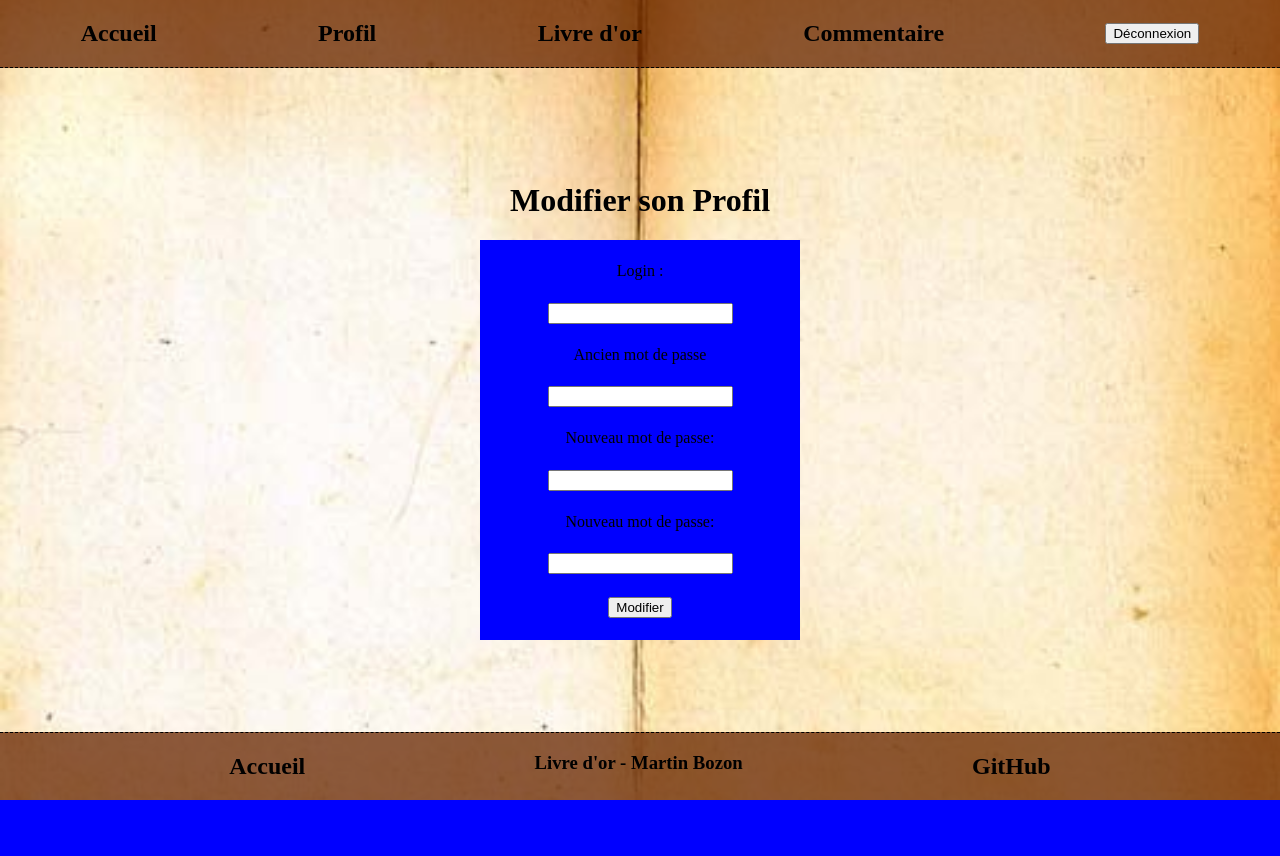
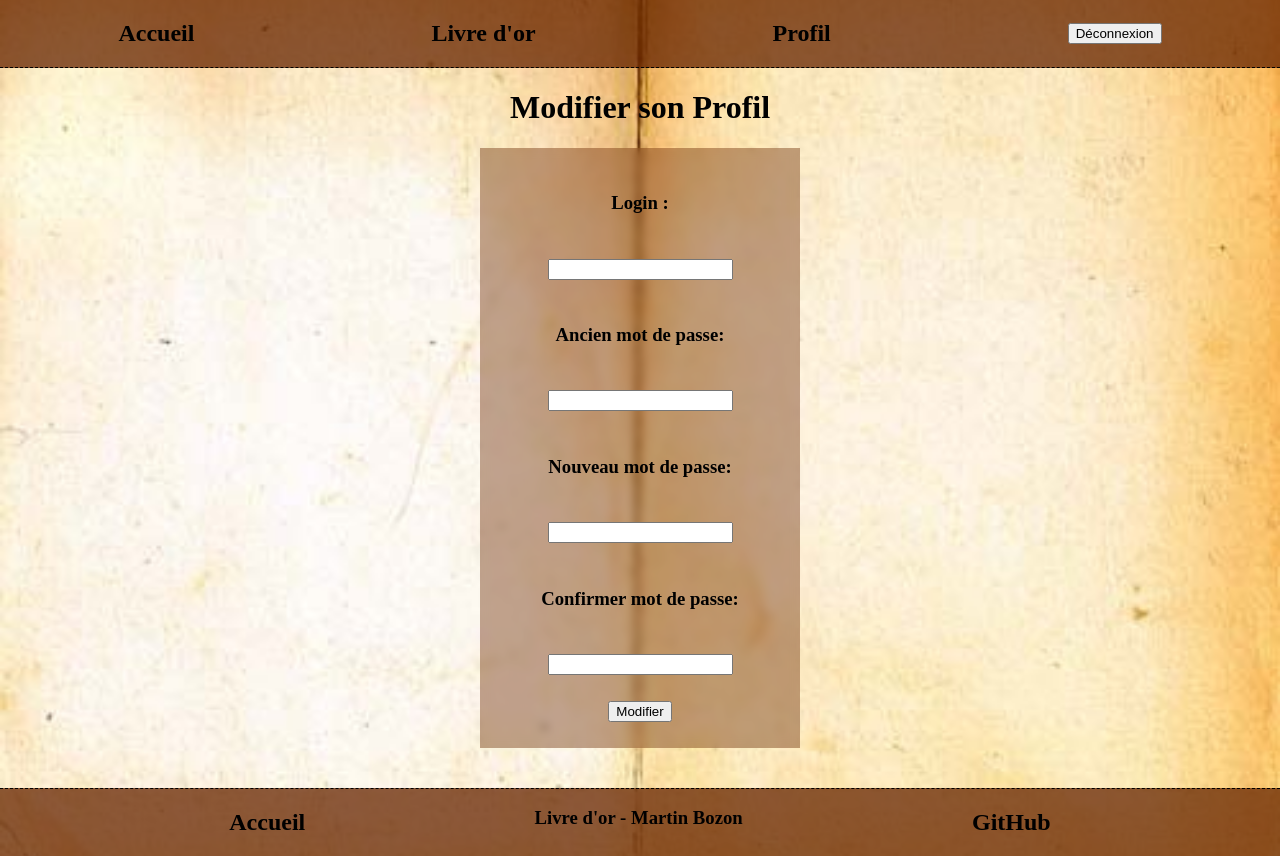
Before and after one commit to martin-bozon/livre-or, a PHP site: page /profil.php in a window 1280 px wide. Before the commit the page ends 800 px from the top, so only its background shows below. Run offline with PHP 8.4, Linux system fonts and the light colour scheme; the visitor is signed in with stand-in values (Sample User, id 1).

Commit message:
un peu plus de jolie

```diff
--- a/commentaire.php
+++ b/commentaire.php
@@ -6,7 +6,7 @@
 <head>
     <meta charset="UTF-8">
     <link rel="stylesheet" href="css/style.css"/>
-    <title>Document</title>
+    <title>Commentaire</title>
 </head>
 <body>
     <?php  include 'include/header.php'; ?>
@@ -14,8 +14,8 @@
     <main>
         <h1>Donne ton avis, même si on s'en fou.</h1>
         <form action="commentaire.php" method="POST" class="form_">
-            <label for="com">Commentaire :</label>
-            <textarea rows="5" cols="33" id="com" name="com" required>Tu es une superbe personne... </textarea>
+            <label for="com"><h3>Commentaire :</h3></label>
+            <textarea rows="5" cols="33" id="com" name="com" required></textarea>
             <input type="submit" value="Envoyer" name="send_com"/>
             <?php
                  include 'include/php_commentaire.php';
--- a/connexion.php
+++ b/connexion.php
@@ -7,7 +7,7 @@
 <head>
     <meta charset="UTF-8">
     <link rel="stylesheet" href="css/style.css"/>
-    <title>Document</title>
+    <title>Connexion</title>
 </head>
 <body>
     <?php  include 'include/header.php'; ?>
@@ -15,9 +15,9 @@
     <main>
         <h1>Formulaire de connexion</h1>
         <form action="connexion.php" method="POST" class="form_">
-            <label for="login">Login :</label>
+            <label for="login"><h3>Login :</h3></label>
             <input type="text" id="login" name="login" required>
-            <label for="password">Mot de passe:</label>
+            <label for="password"><h3>Mot de passe:</h3></label>
             <input type="password" id="password" name="password" required/>
             <input type="submit" value="Connexion" name="validcon">
         <?php
--- a/css/style.css
+++ b/css/style.css
@@ -62,9 +62,22 @@ main
         flex-direction: column;
         justify-content: space-evenly;
         align-items: center;
-        background-color: blue;
+        background-color: rgba(104, 39, 2, 0.411);
+        backdrop-filter: blur(4px);
         width: 25%;
         height: 50vh;
+    }
+#form_profil
+    {
+        display: flex;
+        flex-direction: column;
+        justify-content: space-evenly;
+        align-items: center;
+        background-color: rgba(104, 39, 2, 0.411);
+        backdrop-filter: blur(4px);
+        width: 25%;
+        height: 75vh;
+        margin-bottom: 5vh;
     }
 #deco
     {
@@ -88,6 +101,10 @@ main
         height: 10%;
         width: 40vw;
         margin-right: 2vw;
+    }
+#lien_com:hover
+    {
+        color: rgb(104, 39, 2);
     }
 #espace_com
     {
--- a/include/header.php
+++ b/include/header.php
@@ -5,9 +5,8 @@
             {
     ?>
                 <h2><a href="index.php">Accueil</a></h2>
+                <h2><a href="livre-or.php">Livre d'or</a></h2>
                 <h2><a href="profil.php">Profil</a></h2>
-                <h2><a href="livre-or.php">Livre d'or</a></h2>
-                <h2><a href="commentaire.php">Commentaire</a></h2>
                 <form id="deco" method="POST">
                     <input type="submit" value="Déconnexion" name="deco"/>
                 </form>
--- a/index.php
+++ b/index.php
@@ -4,7 +4,7 @@
 <head>
     <meta charset="UTF-8">
     <link rel="stylesheet" href="css/style.css"/>
-    <title>Document</title>
+    <title>Accueil</title>
 </head>
 <body>
     <?php
--- a/livre-or.php
+++ b/livre-or.php
@@ -7,7 +7,7 @@
 <head>
     <meta charset="UTF-8">
     <link rel="stylesheet" href="css/style.css"/>
-    <title>Document</title>
+    <title>Livre d'or</title>
 </head>
 <body>
     <?php  include 'include/header.php'; ?>
@@ -22,7 +22,7 @@
                     if(isset($_SESSION["login"]))
                             {
                 ?>
-                                <h2><a href='commentaire.php' id="lien_com">Laisser un commentaire</a></h2>
+                                <h2><a href='commentaire.php' id="lien_com">Laisser un commentaire&nbsp;<img src="image/com.png" alt="logo stylo"></a></h2>
                 <?php
                             }
                 ?>
--- a/profil.php
+++ b/profil.php
@@ -4,21 +4,21 @@
 <head>
     <meta charset="UTF-8">
     <link rel="stylesheet" href="css/style.css"/>
-    <title>Document</title>
+    <title>Profil</title>
 </head>
 <body>
     <?php  include 'include/header.php'; ?>
 
     <main>
         <h1>Modifier son Profil</h1>
-        <form action="profil.php" method="POST" class="form_">
-            <label for="login">Login :</label>
+        <form action="profil.php" method="POST" id="form_profil">
+            <label for="login"><h3>Login :</h3></label>
             <input type="text" id="login" name="login">
-            <label for="old_password">Ancien mot de passe</label>
+            <label for="old_password"><h3>Ancien mot de passe:</h3></label>
             <input type="password" id="old_password" name="old_password" required/>
-            <label for="nw_password">Nouveau mot de passe: </label>
+            <label for="nw_password"><h3>Nouveau mot de passe: </h3></label>
             <input type="password" id="nw_password" name="nw_password"/>
-            <label for="conf_nwpassword">Nouveau mot de passe: </label>
+            <label for="conf_nwpassword"><h3>Confirmer mot de passe: </h3></label>
             <input type="password" id="conf_nwpassword" name="conf_nwpassword"/>
             <input type="submit" value="Modifier"/>
         </form>
```
Also changed, not shown: inscription.php (+4 -4 lines), image/com.png (added).
